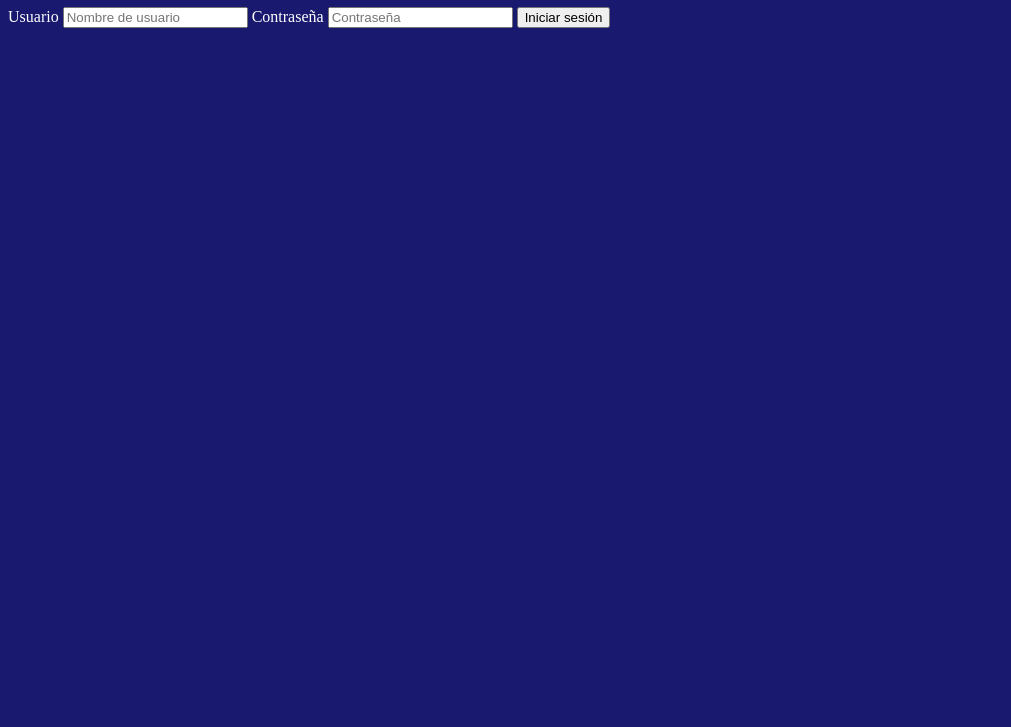
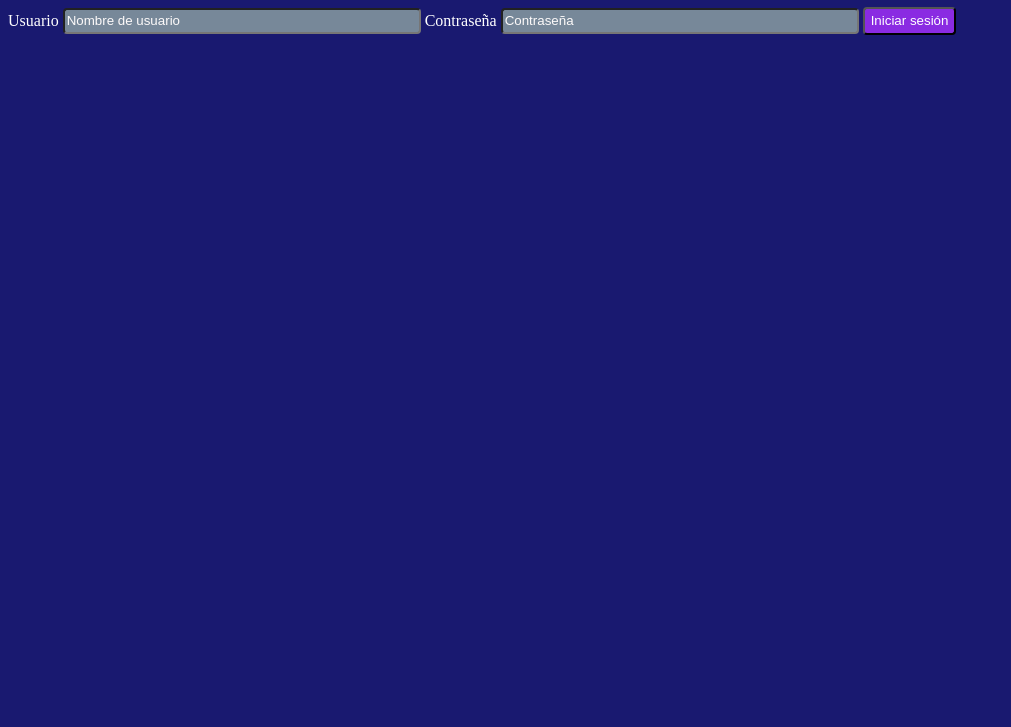
Before and after one commit to JoseAlonsoDev/formbasic, a plain HTML site: page index.html in a window 1280 px wide. Shown: the part 73-800 px from the top of the page, without its empty margins (0-1011 px from the left). Drawn offline with Linux system fonts and the light colour scheme.

Commit message:
Add estilos input

```diff
--- a/index.html
+++ b/index.html
@@ -16,7 +16,7 @@
             <input type="text" name="username" placeholder="Nombre de usuario">
             <label for="password">Contraseña</label>
             <input type="password" name="password" placeholder="Contraseña">
-            <button type="submit">Iniciar sesión</button>
+            <button type="submit" id="btn-login">Iniciar sesión</button>
         </form>
     </div>
 
--- a/styles.css
+++ b/styles.css
@@ -7,3 +7,21 @@ body {
     color: white;
 
 }
+
+input {
+    background-color: lightslategray;
+    border-radius: 4px;
+    width: 350px;
+    height: 20px;
+    color: white;
+}
+::placeholder {
+    color: #fdfafa;
+}
+
+#btn-login {
+    border-radius: 4px;
+    background-color: blueviolet;
+    color: white;
+    height: 28px;
+}
```
